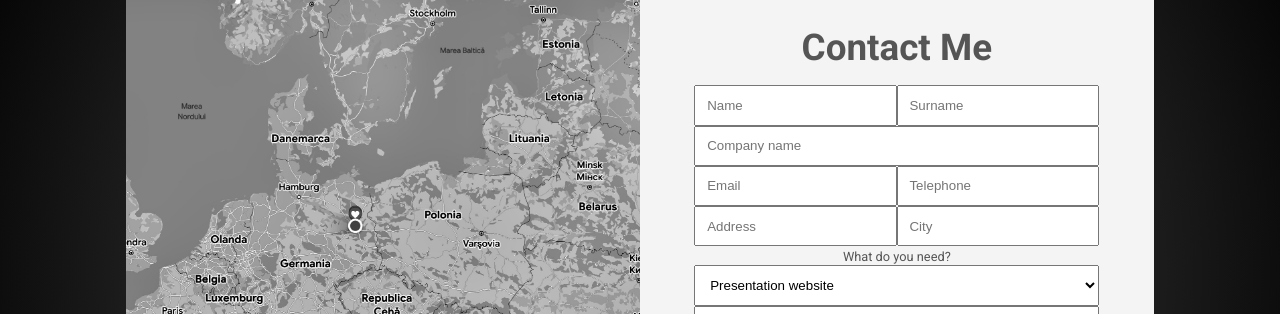
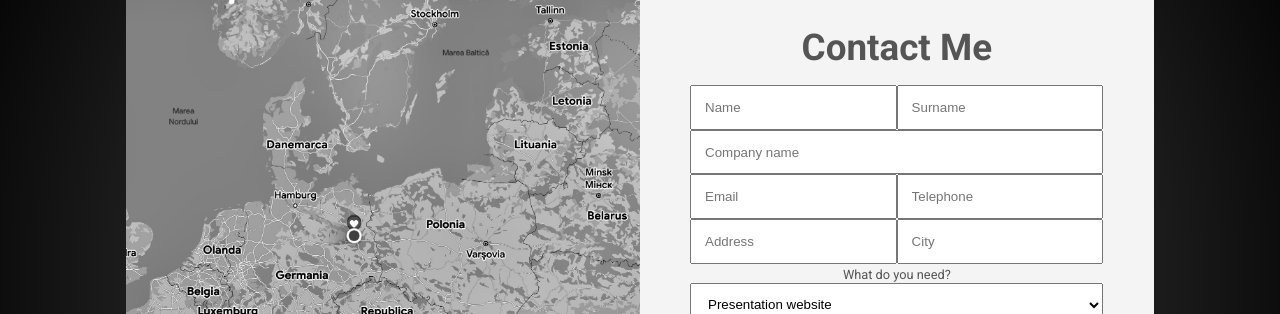
Before and after one commit to elenaRotari/finalProject-UIB, a website: page index.html in a window 1280 px wide. Shown: the part 2529-2843 px from the top of the page. Drawn offline with Linux system fonts and the light colour scheme.

Commit message:
input feld changed

```diff
--- a/sass/_contact.scss
+++ b/sass/_contact.scss
@@ -35,6 +35,7 @@
     .white__block {
       background-color: whitesmoke;
       display: flex;
+      height: 70%;
       flex-direction: column;
       justify-content: center;
       align-items: center;
@@ -43,6 +44,7 @@
       .white__flexBlock {
         display: flex;
         width: 100%;
+
         flex-direction: column;
         justify-content: center;
         align-items: center;
@@ -71,8 +73,14 @@
           input,
           select,
           textarea {
-            padding: 0.8em;
+            padding: 0.2rem;
             width: 100%;
+            @media (min-width: 40em) {
+              padding: 0.5rem;
+            }
+            @media (min-width: 60em) {
+              padding: 0.8rem;
+            }
             &:focus {
               outline: none;
             }
```
Also changed, not shown: css/style.css, 1 other file.
